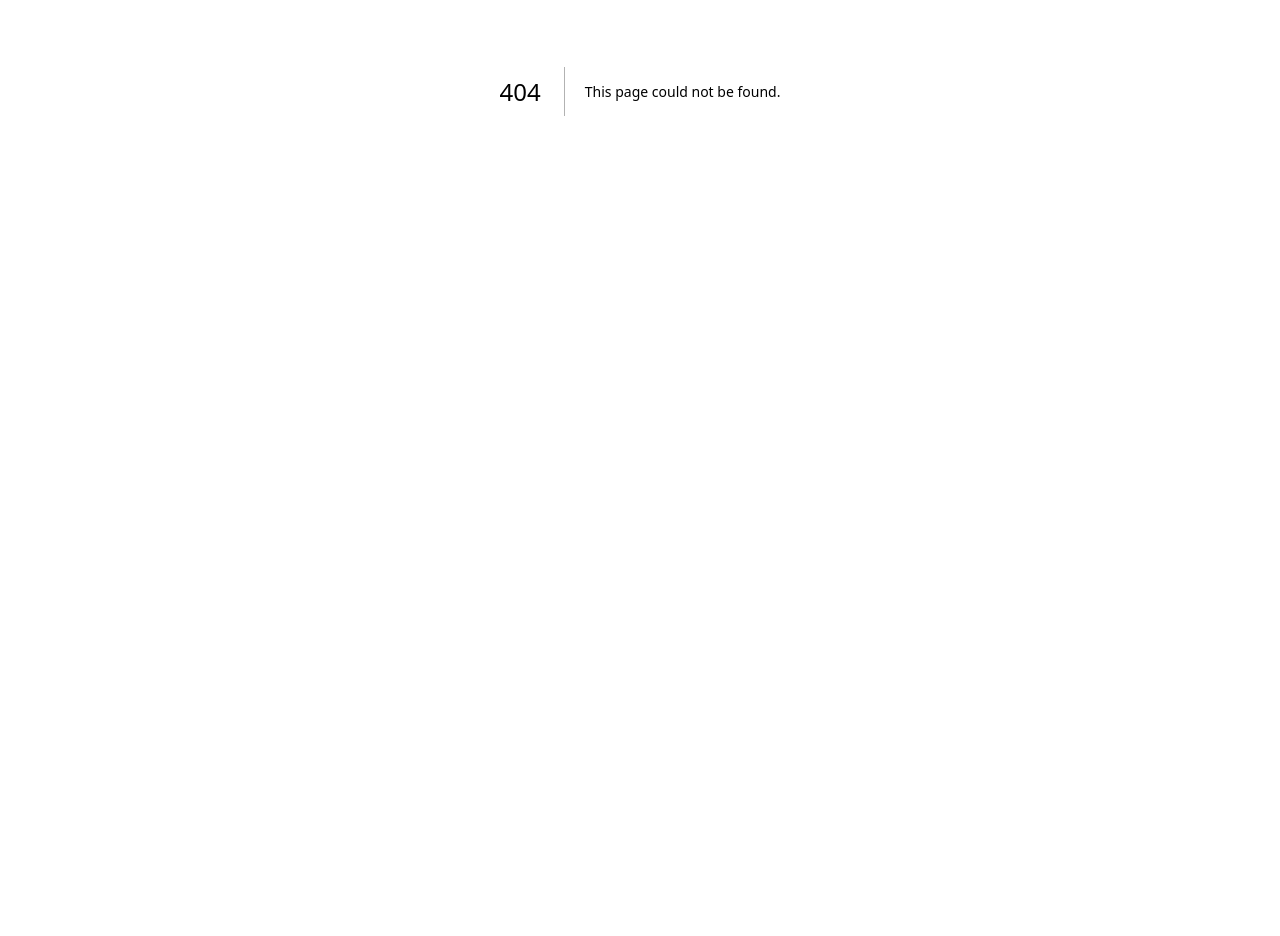
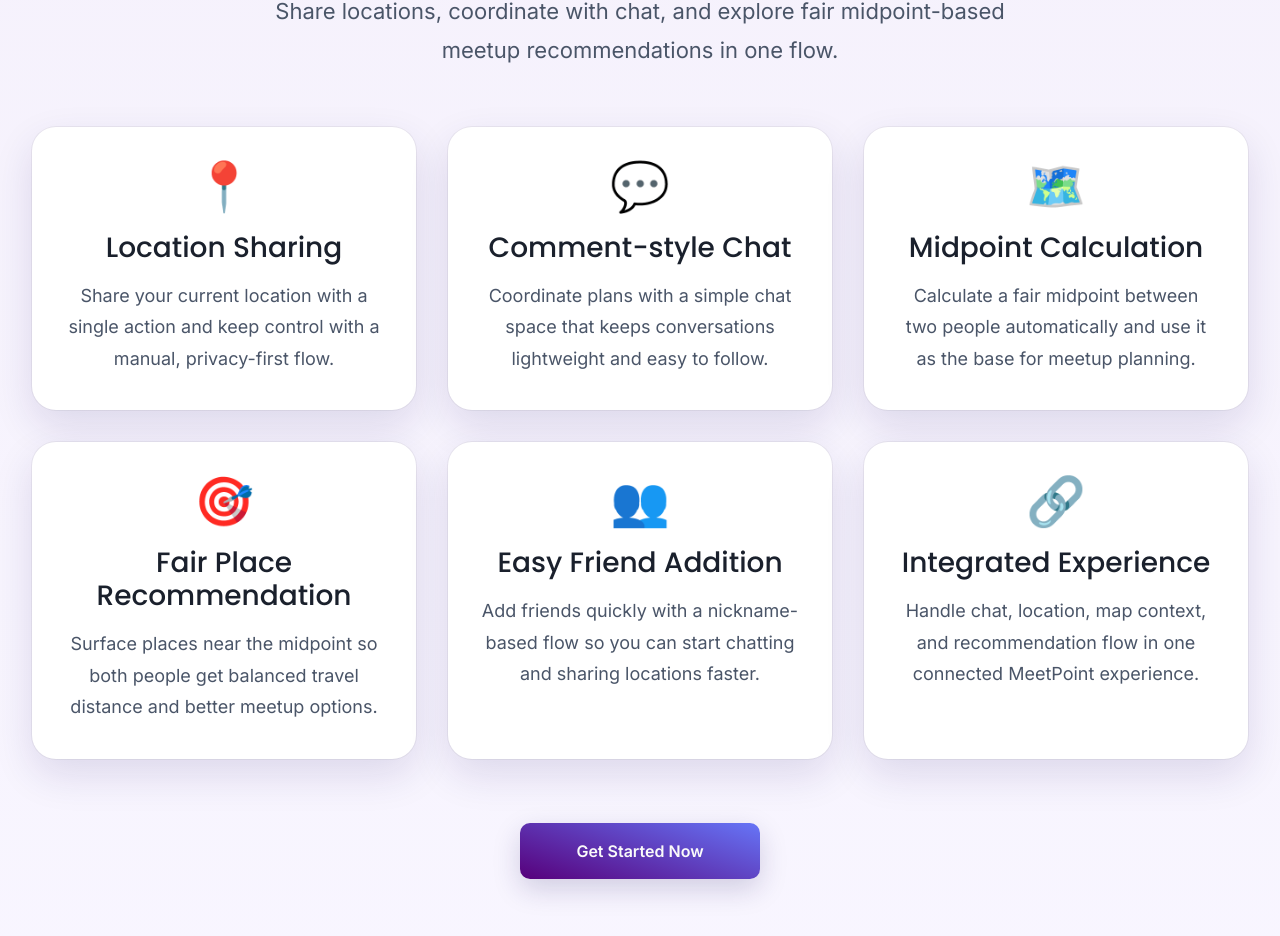
Before and after one commit to sungeun15/meetpoint, a Next.js app: page /features in a window 1280 px wide. Before the commit this address had no page. Shown: the part 394-1330 px from the top of the page. Before the commit the page ends 885 px from the top, so only its background shows below. Built offline with nearby package versions, Linux system fonts and the light colour scheme.

Commit message:
feat: add features page ui

```diff
--- /dev/null
+++ b/app/features/page.tsx
@@ -0,0 +1,124 @@
+import { Inter, Poppins } from "next/font/google";
+
+import { GradientActionLink } from "@/app/components/gradient-action-link";
+
+const inter = Inter({
+    weight: ["400", "500", "600"],
+    subsets: ["latin"],
+});
+
+const poppins = Poppins({
+    weight: ["500", "600"],
+    subsets: ["latin"],
+});
+
+const featureCards = [
+    {
+        icon: "📍",
+        title: "Location Sharing",
+        description:
+            "Share your current location with a single action and keep control with a manual, privacy-first flow.",
+    },
+    {
+        icon: "💬",
+        title: "Comment-style Chat",
+        description:
+            "Coordinate plans with a simple chat space that keeps conversations lightweight and easy to follow.",
+    },
+    {
+        icon: "🗺️",
+        title: "Midpoint Calculation",
+        description:
+            "Calculate a fair midpoint between two people automatically and use it as the base for meetup planning.",
+    },
+    {
+        icon: "🎯",
+        title: "Fair Place Recommendation",
+        description:
+            "Surface places near the midpoint so both people get balanced travel distance and better meetup options.",
+    },
+    {
+        icon: "👥",
+        title: "Easy Friend Addition",
+        description:
+            "Add friends quickly with a nickname-based flow so you can start chatting and sharing locations faster.",
+    },
+    {
+        icon: "🔗",
+        title: "Integrated Experience",
+        description:
+            "Handle chat, location, map context, and recommendation flow in one connected MeetPoint experience.",
+    },
+];
+
+function FeatureCard({
+    icon,
+    title,
+    description,
+}: {
+    icon: string;
+    title: string;
+    description: string;
+}) {
+    return (
+        <article className="flex h-full flex-col rounded-[24px] bg-white px-6 py-7 text-center shadow-[0px_16px_40px_rgba(36,20,95,0.12)] ring-1 ring-black/5 transition-transform duration-200 hover:-translate-y-1 sm:px-7 sm:py-8 lg:px-8 lg:py-9">
+            <div className="text-[44px] leading-none sm:text-[48px]">{icon}</div>
+            <h2
+                className={`${poppins.className} mt-5 text-[26px] leading-[1.18] text-[#1a202c] sm:text-[28px]`}
+            >
+                {title}
+            </h2>
+            <p
+                className={`${inter.className} mt-4 text-[16px] leading-[1.75] text-[#4a5568] sm:text-[17px] lg:text-[18px]`}
+            >
+                {description}
+            </p>
+        </article>
+    );
+}
+
+export default function FeaturesPage() {
+    return (
+        <main className="flex-1 bg-[linear-gradient(180deg,rgba(243,238,251,0.84)_0%,rgba(230,221,255,0.28)_100%)] text-[#1a202c]">
+            <section className="mx-auto flex w-full max-w-[1440px] flex-col px-5 pb-16 pt-10 sm:px-8 sm:pb-20 sm:pt-14 md:px-10 md:pt-16 lg:px-8 lg:pb-24 lg:pt-20">
+                <div className="mx-auto flex max-w-[900px] flex-col items-center text-center">
+                    <p
+                        className={`${inter.className} rounded-full bg-white/80 px-4 py-2 text-[13px] font-medium uppercase tracking-[0.22em] text-[#5b43d6] shadow-[0px_8px_24px_rgba(91,67,214,0.12)] sm:text-[14px]`}
+                    >
+                        MeetPoint Features
+                    </p>
+                    <h1
+                        className={`${poppins.className} mt-6 text-[clamp(2.6rem,8vw,4rem)] leading-[1.06] tracking-[-0.03em] text-[#24145f]`}
+                    >
+                        Core Features for Smarter Meetups
+                    </h1>
+                    <p
+                        className={`${inter.className} mt-6 max-w-[760px] text-[18px] leading-[1.8] text-[#4a5568] sm:text-[20px] lg:text-[22px]`}
+                    >
+                        Share locations, coordinate with chat, and explore fair midpoint-based meetup recommendations in one flow.
+                    </p>
+                </div>
+
+                <div className="mt-12 grid gap-5 sm:mt-14 sm:grid-cols-2 sm:gap-6 xl:grid-cols-3 xl:gap-8">
+                    {featureCards.map((featureCard) => (
+                        <FeatureCard
+                            key={featureCard.title}
+                            icon={featureCard.icon}
+                            title={featureCard.title}
+                            description={featureCard.description}
+                        />
+                    ))}
+                </div>
+
+                <div className="mt-12 flex justify-center sm:mt-14 lg:mt-16">
+                    <GradientActionLink
+                        href="/signup"
+                        className={`${inter.className} inline-flex min-h-[56px] w-full cursor-pointer items-center justify-center rounded-[10px] px-8 py-4 text-[15px] font-semibold text-[#fafafa] shadow-[0px_10px_28px_rgba(36,20,95,0.18)] transition-transform hover:-translate-y-0.5 sm:w-auto sm:min-w-[240px] sm:text-[16px]`}
+                    >
+                        Get Started Now
+                    </GradientActionLink>
+                </div>
+            </section>
+        </main>
+    );
+}
```
